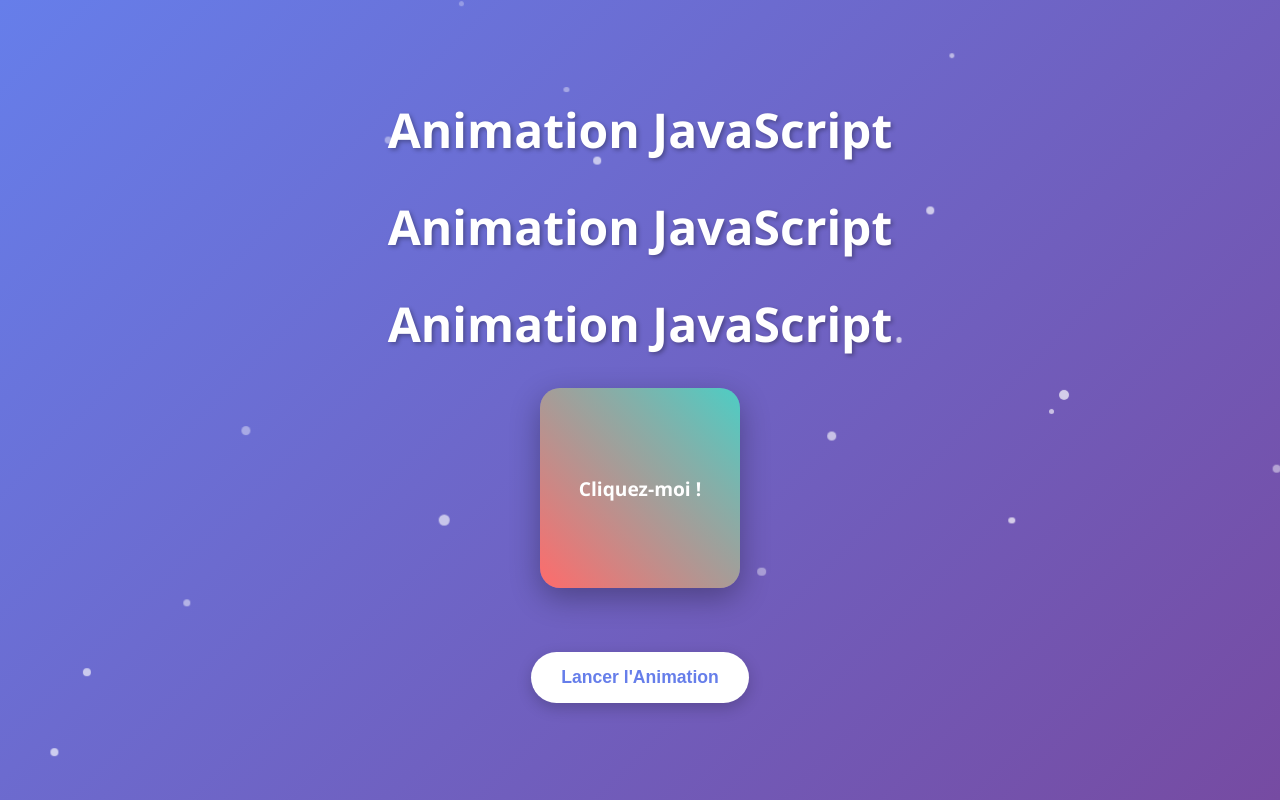
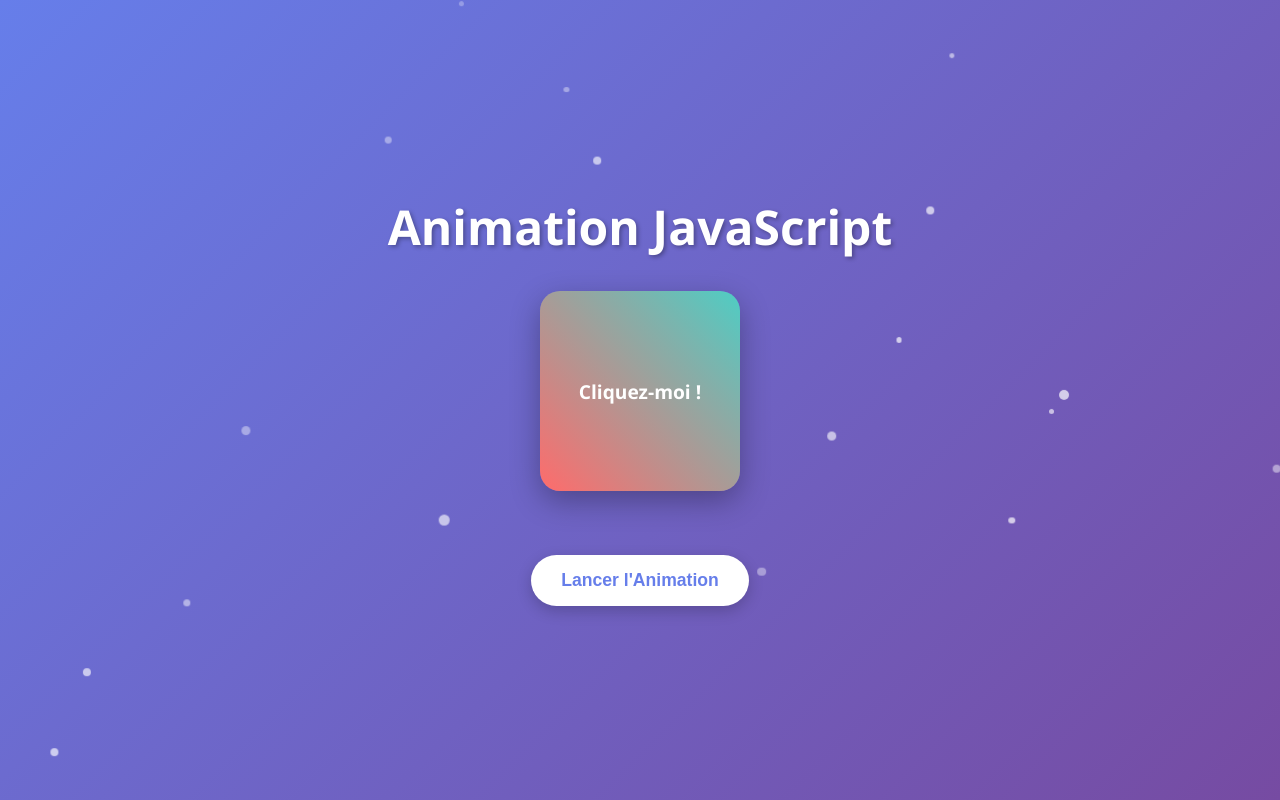
Before and after one commit to Mika73100/newtest, a plain HTML site: page index.html in a window 1280 px wide. Drawn offline with Linux system fonts and the light colour scheme.

Commit message:
modification

```diff
--- a/index.html
+++ b/index.html
@@ -9,8 +9,6 @@
 <body>
     <div class="container">
         <h1 class="title">Animation JavaScript</h1>
-        <h1 class="title">Animation JavaScript</h1>
-        <h1 class="title">Animation JavaScript</h1>
         <div class="animated-box" id="animatedBox">
             <p>Cliquez-moi !</p>
         </div>
```
